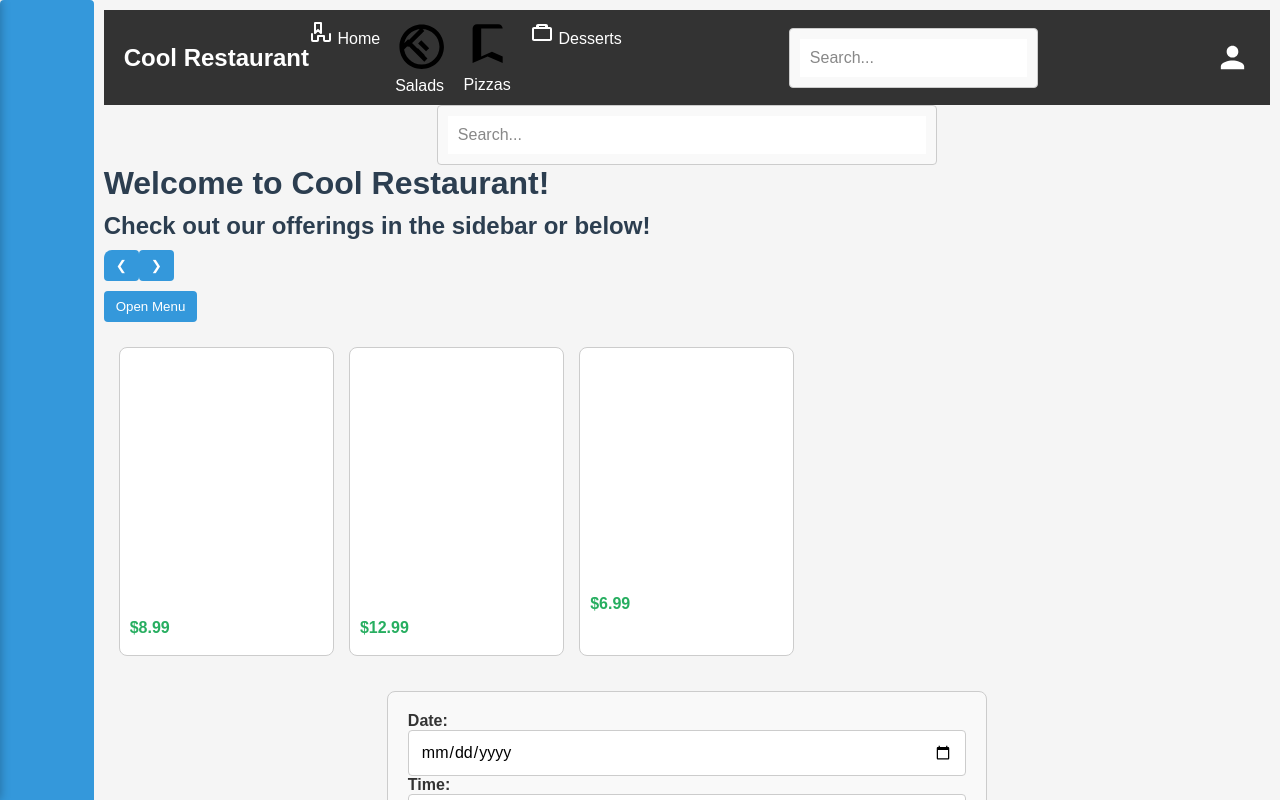
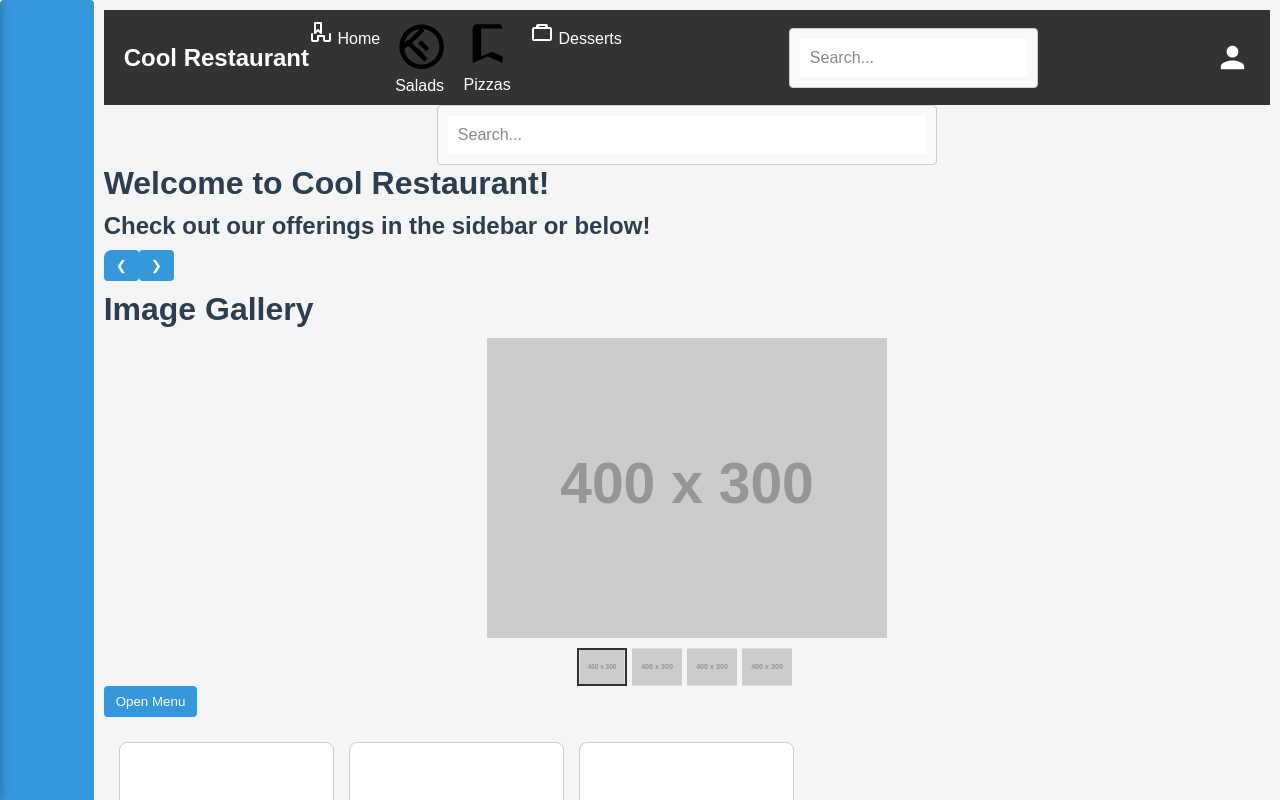
Before and after one commit to mohamedmehdigara/react-burger-menu-example, a React (Create React App) app: page / in a window 1280 px wide. Shown: the top 800 px of the page. Built offline with nearby package versions, Linux system fonts and the light colour scheme.

Commit message:
added files

```diff
--- a/src/App.js
+++ b/src/App.js
@@ -11,6 +11,7 @@ import Carousel from './components/Carousel/Carousel';
 import Modal from './components/Modal/Modal';
 import MenuItem from './components/MenuItem/MenuItem';
 import DropdownMenu from './components/DropdownMenu/DropdownMenu';
+import ImageGallery from './components/ImageGallery/ImageGallery';
 import './App.css';
 
 function App() {
@@ -19,6 +20,13 @@ function App() {
 
   // State for managing the modal's open/close state
   const [isModalOpen, setIsModalOpen] = useState(false);
+  const images = [
+    'https://via.placeholder.com/400x300',
+    'https://via.placeholder.com/400x300',
+    'https://via.placeholder.com/400x300',
+    'https://via.placeholder.com/400x300',
+    // Add more image URLs here
+  ];
 
   // Toggle the sidebar open or close
   const handleToggleSidebar = () => {
@@ -81,8 +89,11 @@ function App() {
           <h1>Welcome to Cool Restaurant!</h1>
           <h2>Check out our offerings in the sidebar or below!</h2>
 
+
           {/* Carousel component */}
           <Carousel />
+          <h1>Image Gallery</h1>
+      <ImageGallery images={images} />
           <DropdownMenu trigger={<button>Open Menu</button>}>
         <a href="#">Menu Item 1</a>
         <a href="#">Menu Item 2</a>
--- /dev/null
+++ b/src/components/ImageGallery/ImageGallery.css
@@ -0,0 +1,52 @@
+.image-gallery {
+    display: flex;
+    flex-direction: column;
+    align-items: center;
+    position: relative;
+    width: 100%;
+  }
+
+  .main-image {
+    width: 400px;
+    height: 300px;
+    overflow: hidden;
+    margin-bottom: 10px;
+  }
+
+  .thumbnail-container {
+    display: flex;
+  }
+
+  .thumbnail {
+    width: 50px;
+    height: 38px;
+    margin-right: 5px;
+    cursor: pointer;
+    transition: transform 0.3s ease;
+  }
+
+  .thumbnail:hover {
+    transform: scale(1.1);
+  }
+
+  .thumbnail.selected {
+    border: 2px solid #333;
+  }
+
+  .prev-button,
+  .next-button {
+    position: absolute;
+    top: 50%;
+    transform: translateY(-50%);
+    background: none;
+    border: none;
+    cursor: pointer;
+  }
+
+  .prev-button {
+    left: 0;
+  }
+
+  .next-button {
+    right: 0;
+  }
--- /dev/null
+++ b/src/components/ImageGallery/ImageGallery.js
@@ -0,0 +1,52 @@
+import React, { useState } from 'react';
+import './ImageGallery.css';
+
+const ImageGallery = ({ images }) => {
+  const [selectedImageIndex, setSelectedImageIndex] = useState(0);
+
+  const handleNext = () => {
+    setSelectedImageIndex((prevIndex) => (prevIndex === images.length - 1 ? 0 : prevIndex + 1));
+  };
+
+  const handlePrev = () => {
+    setSelectedImageIndex((prevIndex) => (prevIndex === 0 ? images.length - 1 : prevIndex - 1));
+  };
+
+  return (
+    <div className="image-gallery">
+      <div className="main-image">
+        <svg viewBox="0 0 400 300">
+          {/* Display the main image */}
+          <image href={images[selectedImageIndex]} width="100%" height="100%" />
+        </svg>
+      </div>
+      <div className="thumbnail-container">
+        {/* Display thumbnails */}
+        {images.map((image, index) => (
+          <svg
+            key={index}
+            viewBox="0 0 100 75"
+            className={`thumbnail ${index === selectedImageIndex ? 'selected' : ''}`}
+            onClick={() => setSelectedImageIndex(index)}
+          >
+            <image href={image} width="100%" height="100%" />
+          </svg>
+        ))}
+      </div>
+      <button className="prev-button" onClick={handlePrev}>
+        {/* SVG for previous arrow */}
+        <svg viewBox="0 0 24 24">
+          <path d="M15 3.41L13.59 2 7 8.59 8.41 10 7 11.41 13.59 18 15 16.59 9.41 11z" />
+        </svg>
+      </button>
+      <button className="next-button" onClick={handleNext}>
+        {/* SVG for next arrow */}
+        <svg viewBox="0 0 24 24">
+          <path d="M8.59 16L10 14.59 15.41 20 14 21.41 8.59 16zM13 3H11V13H13V3z" />
+        </svg>
+      </button>
+    </div>
+  );
+};
+
+export default ImageGallery;
```
